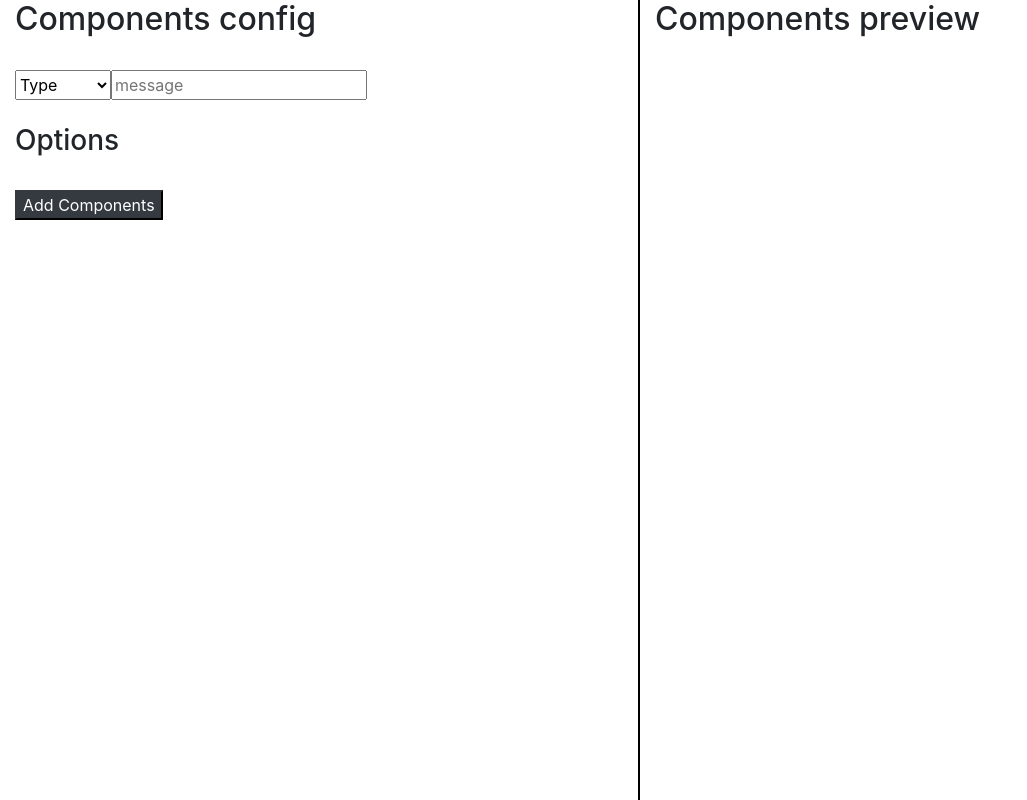
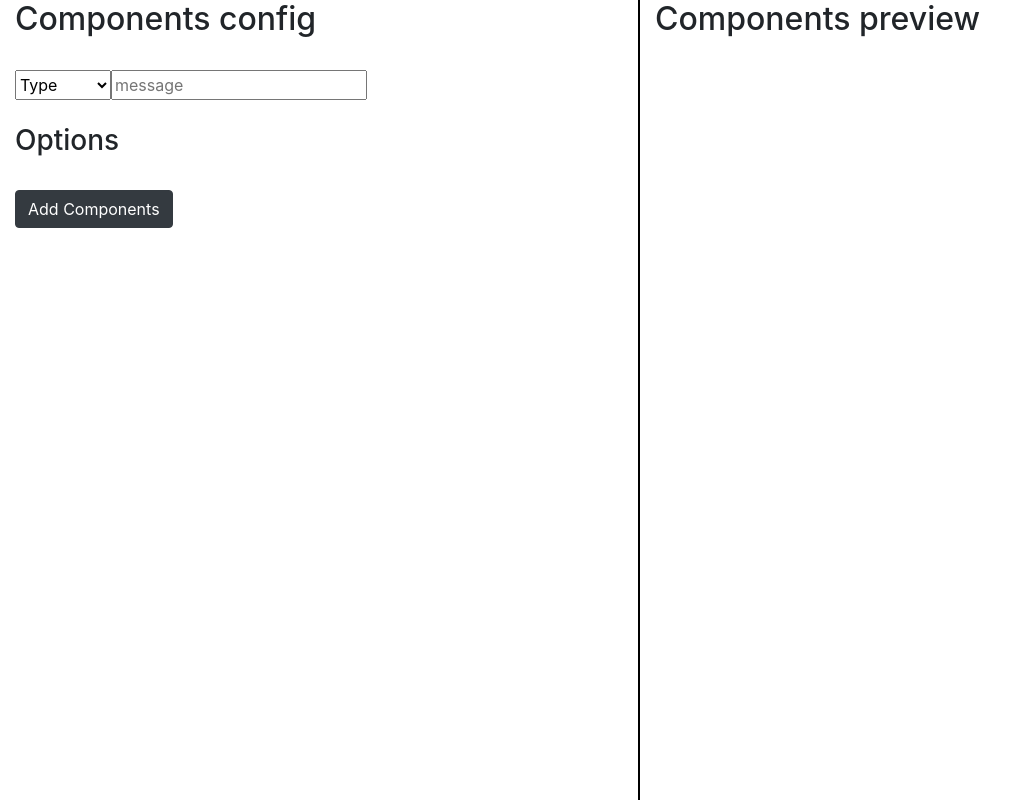
Before and after one commit to AntonChetveryk/jappware, a React (Create React App) app: page / in a window 1280 px wide. Shown: the whole page, without its empty margins (0-1027 px from the left). Built offline with nearby package versions, Linux system fonts and the light colour scheme.

Commit message:
btn black

```diff
--- a/src/components/App.js
+++ b/src/components/App.js
@@ -52,7 +52,7 @@ class App extends React.Component {
                   type={type}
                   message={message}
                 />
-                <button onClick={this.onClick} className="mt-4 btn-dark">
+                <button onClick={this.onClick} className="mt-4 btn btn-dark">
                   Add Components
                 </button>
               </form>
```
